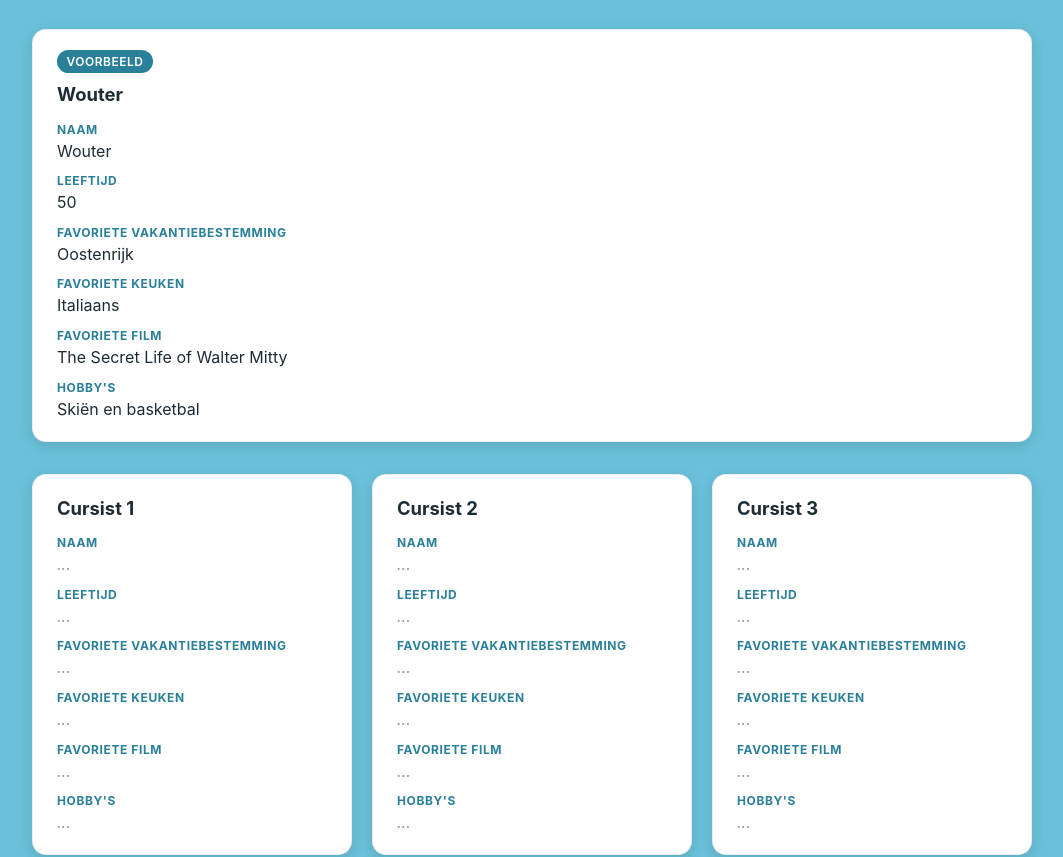
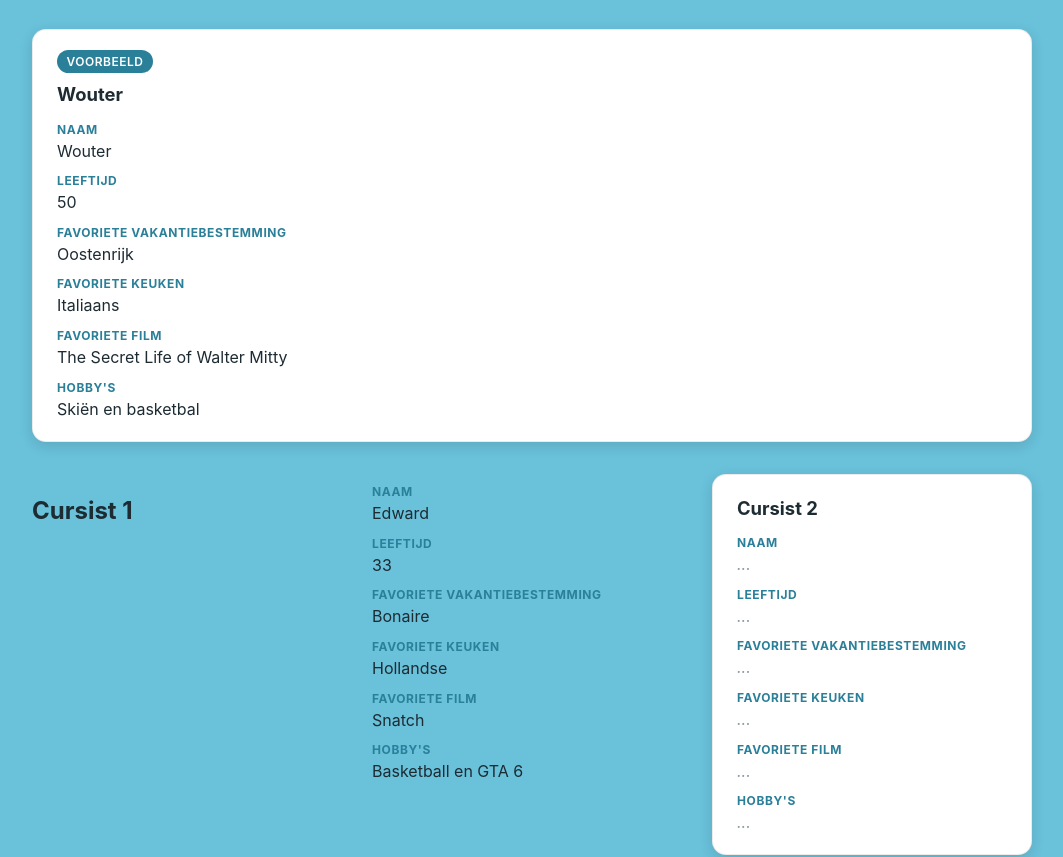
Before and after one commit to SUPERPNL/GIT-Cursus-SxBlue-2026, a plain HTML site: page werkmap/index.html in a window 1280 px wide. Shown: the part 134-991 px from the top of the page, without its empty margins (108-1171 px from the left). Drawn offline with Linux system fonts and the light colour scheme.

Commit message:
De_beste_commit_ever

```diff
--- a/werkmap/index.html
+++ b/werkmap/index.html
@@ -159,21 +159,20 @@
     <section class="raster">
 
       <!-- Kaart 1 -->
-      <article class="kaart leeg">
         <h2>Cursist 1</h2>
         <dl>
           <dt>Naam</dt>
-          <dd>...</dd>
+          <dd>Edward</dd>
           <dt>Leeftijd</dt>
-          <dd>...</dd>
+          <dd>33</dd>
           <dt>Favoriete vakantiebestemming</dt>
-          <dd>...</dd>
+          <dd>Bonaire</dd>
           <dt>Favoriete keuken</dt>
-          <dd>...</dd>
+          <dd>Hollandse</dd>
           <dt>Favoriete film</dt>
-          <dd>...</dd>
+          <dd>Snatch</dd>
           <dt>Hobby's</dt>
-          <dd>...</dd>
+          <dd>Basketball en GTA 6</dd>
         </dl>
       </article>
 
```
